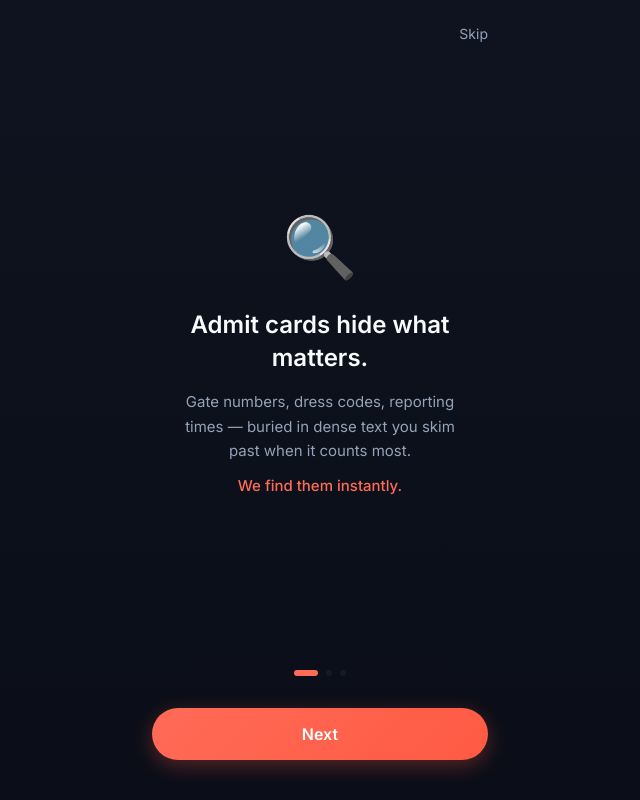
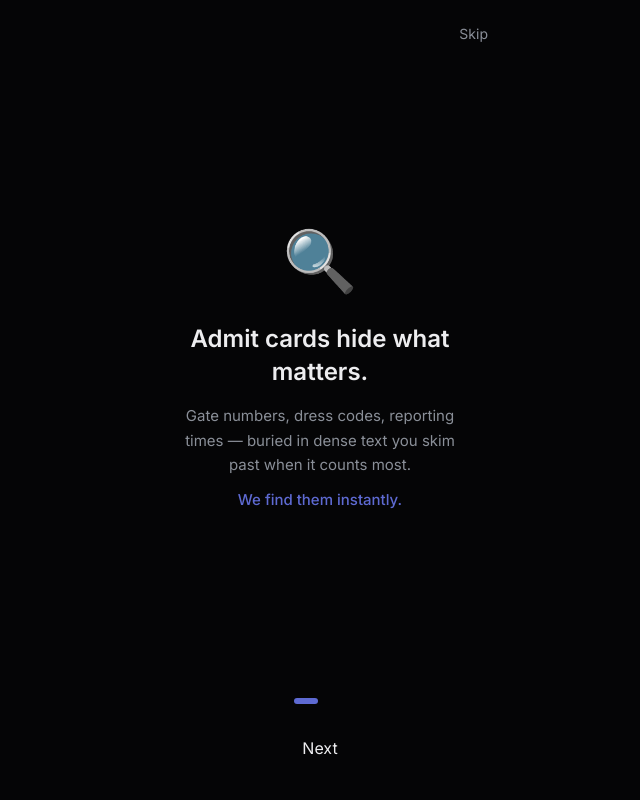
Before and after one commit to mahi-kandari/Examora, a React (Vite) app in the folder frontend/: page /onboarding in a window 1280 px wide. Shown: the whole page, without its empty margins (320-960 px from the left). Built offline with nearby package versions, Linux system fonts and the light colour scheme; no server answers.

Commit message:
Integrate Linear / Modern design system foundation across tokens, Screen layout, BottomNav, Home, and Chronos

```diff
--- a/frontend/src/components/BottomNav.tsx
+++ b/frontend/src/components/BottomNav.tsx
@@ -14,7 +14,7 @@ const BottomNav: React.FC = () => {
 
   return (
     <nav className="fixed bottom-0 left-0 right-0 z-40 flex justify-center px-4 pb-[max(1rem,env(safe-area-inset-bottom))] pointer-events-none">
-      <div className="pointer-events-auto w-full max-w-md bg-surface/90 dark:bg-slate-900/90 backdrop-blur-xl border border-stroke/70 dark:border-white/10 rounded-full p-2 shadow-2xl shadow-slate-900/10 dark:shadow-black/50">
+      <div className="pointer-events-auto w-full max-w-md bg-[#0A0A0C]/85 backdrop-blur-xl border border-white/[0.06] rounded-full p-2 shadow-2xl shadow-black/80">
         <ul className="flex items-center justify-around">
           {tabs.map(({ to, label, icon: Icon }) => {
             const isActive = location.pathname === to;
@@ -27,7 +27,7 @@ const BottomNav: React.FC = () => {
                   {isActive && (
                     <motion.div
                       layoutId="activeTabPill"
-                      className="absolute inset-0 bg-[#FF5A43] dark:bg-[#FF6B57] rounded-full shadow-md shadow-[#FF5A43]/30"
+                      className="absolute inset-0 bg-[#5E6AD2] rounded-full shadow-[0_0_18px_rgba(94,106,210,0.45)]"
                       transition={{ type: "spring", stiffness: 380, damping: 30 }}
                     />
                   )}
@@ -35,7 +35,7 @@ const BottomNav: React.FC = () => {
                     className={`relative z-10 flex items-center gap-2 ${
                       isActive
                         ? "text-white font-semibold"
-                        : "text-muted hover:text-text-primary"
+                        : "text-[#8A8F98] hover:text-[#EDEDEF]"
                     }`}
                   >
                     <Icon className="w-5 h-5 shrink-0" />
--- a/frontend/src/index.css
+++ b/frontend/src/index.css
@@ -1,93 +1,62 @@
 @import "tailwindcss";
 
-/* ---------- Theme Definitions ---------- */
-:root, [data-theme="light"], html.light {
-  --bg-color: #FAF7F2;               /* Soft Cream Background */
-  --surface-color: #FFFFFF;          /* Pure White Cards */
-  --glass-color: #FFFFFF;
-  --glass-bg-val: rgba(255, 255, 255, 0.95);
-  --glass-border-val: rgba(230, 222, 210, 0.8);
-  --text-primary-color: #1E293B;     /* Deep Slate Text */
-  --muted-color: #64748B;            /* Muted Slate Text */
-  --stroke-color: #E6DECE;           /* Warm Soft Cream Border */
-  --accent-color: #FF5A43;           /* Vibrant Coral Primary Accent */
-  --electric-blue: #2563EB;         /* Electric Blue for Charts & Highlights */
-  --success-color: #10B981;
-  --danger-color: #EF4444;
-  --app-gradient-val: linear-gradient(180deg, #FDFBF7 0%, #FAF7F2 100%);
-  --card-shadow-val: 0 10px 30px -4px rgba(220, 208, 192, 0.45), 0 4px 12px -2px rgba(15, 23, 42, 0.03);
-  --glass-shadow-val: 0 12px 36px -4px rgba(220, 208, 192, 0.5);
-  --input-bg-val: #F6F2EC;
-  --toggle-track-off: #E6DECE;
-}
-
-[data-theme="dark"], html.dark {
-  --bg-color: #0E131F;               /* Midnight Background */
-  --surface-color: #161C2E;          /* Midnight Surface Cards */
-  --glass-color: #161C2E;
-  --glass-bg-val: rgba(22, 28, 46, 0.92);
-  --glass-border-val: rgba(255, 255, 255, 0.1);
-  --text-primary-color: #F8FAFC;
-  --muted-color: #94A3B8;
-  --stroke-color: #232B3F;
-  --accent-color: #FF6B57;           /* Vibrant Coral */
-  --electric-blue: #3B82F6;         /* Electric Blue */
-  --success-color: #10B981;
-  --danger-color: #F43F5E;
-  --app-gradient-val: linear-gradient(180deg, #0E131F 0%, #0B0E18 100%);
-  --card-shadow-val: 0 10px 30px -5px rgba(0, 0, 0, 0.4);
-  --glass-shadow-val: 0 12px 36px -4px rgba(0, 0, 0, 0.5);
-  --input-bg-val: #1B2237;
-  --toggle-track-off: #232B3F;
+/* ---------- Linear / Modern Design System Tokens ---------- */
+:root, [data-theme="dark"], html.dark, [data-theme="light"], html.light {
+  --bg-deep: #020203;
+  --bg-base: #050506;
+  --bg-elevated: #0a0a0c;
+  --surface-val: rgba(255, 255, 255, 0.05);
+  --surface-hover-val: rgba(255, 255, 255, 0.08);
+  --text-primary-color: #EDEDEF;
+  --muted-color: #8A8F98;
+  --subtle-color: rgba(255, 255, 255, 0.60);
+  --accent-color: #5E6AD2;             /* Single Unified Indigo Palette */
+  --accent-bright-color: #6872D9;
+  --accent-glow-val: rgba(94, 106, 210, 0.30);
+  --border-default-val: rgba(255, 255, 255, 0.06);
+  --border-hover-val: rgba(255, 255, 255, 0.10);
+  --border-accent-val: rgba(94, 106, 210, 0.30);
+  --app-gradient-val: radial-gradient(ellipse at top, #0a0a0f 0%, #050506 50%, #020203 100%);
+  --card-shadow-val: 0 0 0 1px rgba(255, 255, 255, 0.06), 0 2px 20px rgba(0, 0, 0, 0.4), 0 0 40px rgba(0, 0, 0, 0.2);
+  --card-shadow-hover-val: 0 0 0 1px rgba(255, 255, 255, 0.10), 0 8px 40px rgba(0, 0, 0, 0.5), 0 0 80px rgba(94, 106, 210, 0.15);
+  --glass-shadow-val: 0 0 0 1px rgba(255, 255, 255, 0.06), 0 8px 32px rgba(0, 0, 0, 0.5);
+  --input-bg-val: #0F0F12;
+  --toggle-track-off: rgba(255, 255, 255, 0.1);
 }
 
 @theme {
-  --font-body: "Inter", -apple-system, BlinkMacSystemFont, "Segoe UI", Roboto, sans-serif;
-  --font-display: "Inter", -apple-system, BlinkMacSystemFont, "Segoe UI", Roboto, sans-serif;
+  --font-body: "Inter", "Geist Sans", system-ui, -apple-system, sans-serif;
+  --font-display: "Inter", "Geist Sans", system-ui, -apple-system, sans-serif;
 
-  --color-bg: var(--bg-color);
-  --color-surface: var(--surface-color);
-  --color-glass: var(--glass-color);
-  --color-text-primary: var(--text-primary-color);
-  --color-muted: var(--muted-color);
-  --color-stroke: var(--stroke-color);
-  --color-accent: var(--accent-color);
-  --color-coral: var(--accent-color);
-  --color-electric: var(--electric-blue);
-  --color-success: var(--success-color);
-  --color-danger: var(--danger-color);
+  --color-bg-deep: #020203;
+  --color-bg-base: #050506;
+  --color-bg-elevated: #0a0a0c;
+  --color-surface: var(--surface-val);
+  --color-text-primary: #EDEDEF;
+  --color-muted: #8A8F98;
+  --color-accent: #5E6AD2;
+  --color-accent-bright: #6872D9;
+  --color-border-default: rgba(255, 255, 255, 0.06);
 
-  --background-image-accent-gradient: linear-gradient(135deg, #FF6B57, #FF5A43);
-  --background-image-electric-gradient: linear-gradient(135deg, #3B82F6, #1D61FF);
-  --background-image-app-gradient: var(--app-gradient-val);
+  --background-image-accent-gradient: linear-gradient(135deg, #5E6AD2, #6872D9);
+  --background-image-text-gradient: linear-gradient(180deg, #FFFFFF 0%, rgba(255, 255, 255, 0.7) 100%);
+  --background-image-[#5E6AD2]-shimmer: linear-gradient(90deg, #5E6AD2, #818cf8, #5E6AD2);
 
-  --radius-4xl: 2rem;
+  --radius-2xl: 1rem;
+  --radius-3xl: 1.5rem;
 
-  --animate-fadeInUp: fadeInUp 0.4s ease-out both;
-  --animate-scaleIn: scaleIn 0.3s ease-out both;
-  --animate-shimmer: shimmer 1.6s infinite linear;
-  --animate-checkmarkDraw: checkmarkDraw 0.8s ease forwards;
-  --animate-glowPulse: glowPulse 2.4s ease-in-out infinite;
+  --ease-expo: cubic-bezier(0.16, 1, 0.3, 1);
 
-  @keyframes fadeInUp {
-    0% { opacity: 0; transform: translateY(16px); }
-    100% { opacity: 1; transform: translateY(0); }
+  --animate-floatPrimary: floatPrimary 10s ease-in-out infinite;
+  --animate-floatSecondary: floatSecondary 12s ease-in-out infinite;
+
+  @keyframes floatPrimary {
+    0%, 100% { transform: translate(0, 0) scale(1); }
+    50% { transform: translate(-30px, -20px) scale(1.08); }
   }
-  @keyframes scaleIn {
-    0% { opacity: 0; transform: scale(0.95); }
-    100% { opacity: 1; transform: scale(1); }
-  }
-  @keyframes shimmer {
-    0% { background-position: -400px 0; }
-    100% { background-position: 400px 0; }
-  }
-  @keyframes checkmarkDraw {
-    0% { stroke-dashoffset: 100; }
-    100% { stroke-dashoffset: 0; }
-  }
-  @keyframes glowPulse {
-    0%, 100% { opacity: 0.6; }
-    50% { opacity: 1; }
+  @keyframes floatSecondary {
+    0%, 100% { transform: translate(0, 0) scale(1); }
+    50% { transform: translate(40px, 25px) scale(1.05); }
   }
 }
 
@@ -99,128 +68,99 @@ html,
 body,
 #root {
   height: 100%;
+  background-color: #050506;
+  color: #EDEDEF;
 }
 body {
   font-family: var(--font-body);
-  color: var(--color-text-primary);
-  background-image: var(--app-gradient-val);
-  background-color: var(--bg-color);
+  color: #EDEDEF;
+  background-color: #050506;
   min-height: 100vh;
   -webkit-font-smoothing: antialiased;
-  transition: background-color 0.3s ease, color 0.3s ease;
 }
 
-/* ---------- Reusable Components ---------- */
+/* ---------- Linear / Modern Component Styling ---------- */
 @layer components {
-  .glass {
-    background: var(--glass-bg-val);
-    backdrop-filter: blur(24px);
-    border: 1px solid var(--glass-border-val);
-    border-radius: 1.5rem;
-    box-shadow: var(--glass-shadow-val);
-    transition: background 0.3s ease, border-color 0.3s ease, box-shadow 0.3s ease;
+  .text-gradient {
+    background: linear-gradient(180deg, #FFFFFF 0%, rgba(255, 255, 255, 0.75) 100%);
+    -webkit-background-clip: text;
+    -webkit-text-fill-color: transparent;
   }
 
-  .btn-primary {
-    background-image: linear-gradient(135deg, #FF6B57, #FF5A43);
-    color: white;
-    font-family: var(--font-display);
-    font-weight: 600;
-    padding: 0.875rem 2rem;
-    border-radius: 9999px;
-    box-shadow: 0 6px 20px rgba(255, 90, 67, 0.3);
-    transition: all 0.3s;
-  }
-  .btn-primary:hover {
-    transform: scale(1.02);
-    box-shadow: 0 8px 24px rgba(255, 90, 67, 0.4);
-  }
-  .btn-primary:active {
-    transform: scale(0.98);
-  }
-  .btn-primary:disabled {
-    opacity: 0.5;
-    pointer-events: none;
-    transform: none;
+  .text-accent-gradient {
+    background: linear-gradient(90deg, #5E6AD2 0%, #818CF8 50%, #5E6AD2 100%);
+    background-size: 200% auto;
+    -webkit-background-clip: text;
+    -webkit-text-fill-color: transparent;
   }
 
-  .btn-electric {
-    background-image: linear-gradient(135deg, #3B82F6, #1D61FF);
-    color: white;
-    font-family: var(--font-display);
-    font-weight: 600;
-    padding: 0.875rem 2rem;
-    border-radius: 9999px;
-    box-shadow: 0 6px 20px rgba(37, 99, 235, 0.3);
-    transition: all 0.3s;
-  }
-  .btn-electric:hover {
-    transform: scale(1.02);
+  .card-linear {
+    background: linear-gradient(180deg, rgba(255, 255, 255, 0.04) 0%, rgba(255, 255, 255, 0.01) 100%);
+    background-color: rgba(10, 10, 12, 0.7);
+    border: 1px solid rgba(255, 255, 255, 0.06);
+    border-radius: 1rem;
+    box-shadow: 0 0 0 1px rgba(255, 255, 255, 0.06), 0 2px 20px rgba(0, 0, 0, 0.4), 0 0 40px rgba(0, 0, 0, 0.2);
+    transition: all 0.25s cubic-bezier(0.16, 1, 0.3, 1);
   }
 
-  .btn-ghost {
-    background: transparent;
-    border: 1px solid var(--glass-border-val);
-    color: var(--color-text-primary);
-    font-family: var(--font-display);
-    font-weight: 500;
-    padding: 0.75rem 1.75rem;
-    border-radius: 9999px;
-    transition: all 0.3s;
-  }
-  .btn-ghost:hover {
-    border-color: var(--color-accent);
-    background: rgba(255, 90, 67, 0.08);
+  .card-linear:hover {
+    border-color: rgba(255, 255, 255, 0.12);
+    box-shadow: 0 0 0 1px rgba(255, 255, 255, 0.12), 0 8px 40px rgba(0, 0, 0, 0.5), 0 0 80px rgba(94, 106, 210, 0.12);
+    transform: translateY(-2px);
   }
 
-  .card {
-    background-color: var(--color-surface);
-    border: 1px solid var(--glass-border-val);
-    border-radius: 1.5rem;
-    padding: 1.5rem;
-    box-shadow: var(--card-shadow-val);
-    transition: background-color 0.3s ease, border-color 0.3s ease, box-shadow 0.3s ease;
+  .btn-linear-primary {
+    background-color: #5E6AD2;
+    color: #FFFFFF;
+    font-weight: 600;
+    padding: 0.75rem 1.5rem;
+    border-radius: 0.5rem;
+    box-shadow: 0 0 0 1px rgba(94, 106, 210, 0.5), 0 4px 14px rgba(94, 106, 210, 0.35), inset 0 1px 0 0 rgba(255, 255, 255, 0.25);
+    transition: all 0.2s cubic-bezier(0.16, 1, 0.3, 1);
+  }
+  .btn-linear-primary:hover {
+    background-color: #6872D9;
+    box-shadow: 0 0 0 1px rgba(104, 114, 217, 0.6), 0 6px 20px rgba(94, 106, 210, 0.45), inset 0 1px 0 0 rgba(255, 255, 255, 0.35);
+    transform: translateY(-1px);
+  }
+  .btn-linear-primary:active {
+    transform: scale(0.98);
+    box-shadow: 0 0 0 1px rgba(94, 106, 210, 0.4), 0 2px 8px rgba(94, 106, 210, 0.25);
   }
 
-  .input-field {
-    width: 100%;
-    background: var(--input-bg-val);
-    border: 1px solid var(--glass-border-val);
-    border-radius: 1rem;
-    padding: 1rem 1.25rem;
-    color: var(--color-text-primary);
-    outline: none;
-    transition: all 0.3s;
+  .btn-linear-secondary {
+    background: rgba(255, 255, 255, 0.05);
+    color: #EDEDEF;
+    font-weight: 500;
+    padding: 0.75rem 1.5rem;
+    border-radius: 0.5rem;
+    border: 1px solid rgba(255, 255, 255, 0.06);
+    box-shadow: inset 0 1px 0 0 rgba(255, 255, 255, 0.08);
+    transition: all 0.2s cubic-bezier(0.16, 1, 0.3, 1);
   }
-  .input-field::placeholder {
-    color: var(--color-muted);
-  }
-  .input-field:focus {
-    border-color: var(--color-accent);
-    box-shadow: 0 0 0 2px rgba(255, 90, 67, 0.25);
+  .btn-linear-secondary:hover {
+    background: rgba(255, 255, 255, 0.08);
+    border-color: rgba(255, 255, 255, 0.12);
   }
 
-  .badge {
+  .badge-linear {
     display: inline-flex;
     align-items: center;
-    padding: 0.25rem 0.75rem;
+    padding: 0.2rem 0.65rem;
     border-radius: 9999px;
-    font-size: 0.75rem;
+    font-size: 0.7rem;
     font-weight: 600;
-    background: rgba(255, 90, 67, 0.12);
-    color: var(--color-accent);
-    border: 1px solid rgba(255, 90, 67, 0.25);
-  }
-
-  .badge-electric {
-    display: inline-flex;
-    align-items: center;
-    padding: 0.25rem 0.75rem;
-    border-radius: 9999px;
-    font-size: 0.75rem;
-    font-weight: 600;
-    background: rgba(37, 99, 235, 0.12);
-    color: var(--electric-blue);
-    border: 1px solid rgba(37, 99, 235, 0.25);
+    letter-spacing: 0.05em;
+    background: rgba(94, 106, 210, 0.15);
+    color: #818CF8;
+    border: 1px solid rgba(94, 106, 210, 0.3);
   }
 }
+
+/* Technical grid background pattern */
+.bg-grid-pattern {
+  background-size: 64px 64px;
+  background-image:
+    linear-gradient(to right, rgba(255, 255, 255, 0.02) 1px, transparent 1px),
+    linear-gradient(to bottom, rgba(255, 255, 255, 0.02) 1px, transparent 1px);
+}
```
Also changed, not shown: frontend/src/components/ChronosVisualization.tsx (+60 -60 lines), frontend/src/components/Screen.tsx (+16 -3 lines), frontend/src/pages/Home.tsx (+121 -122 lines).
